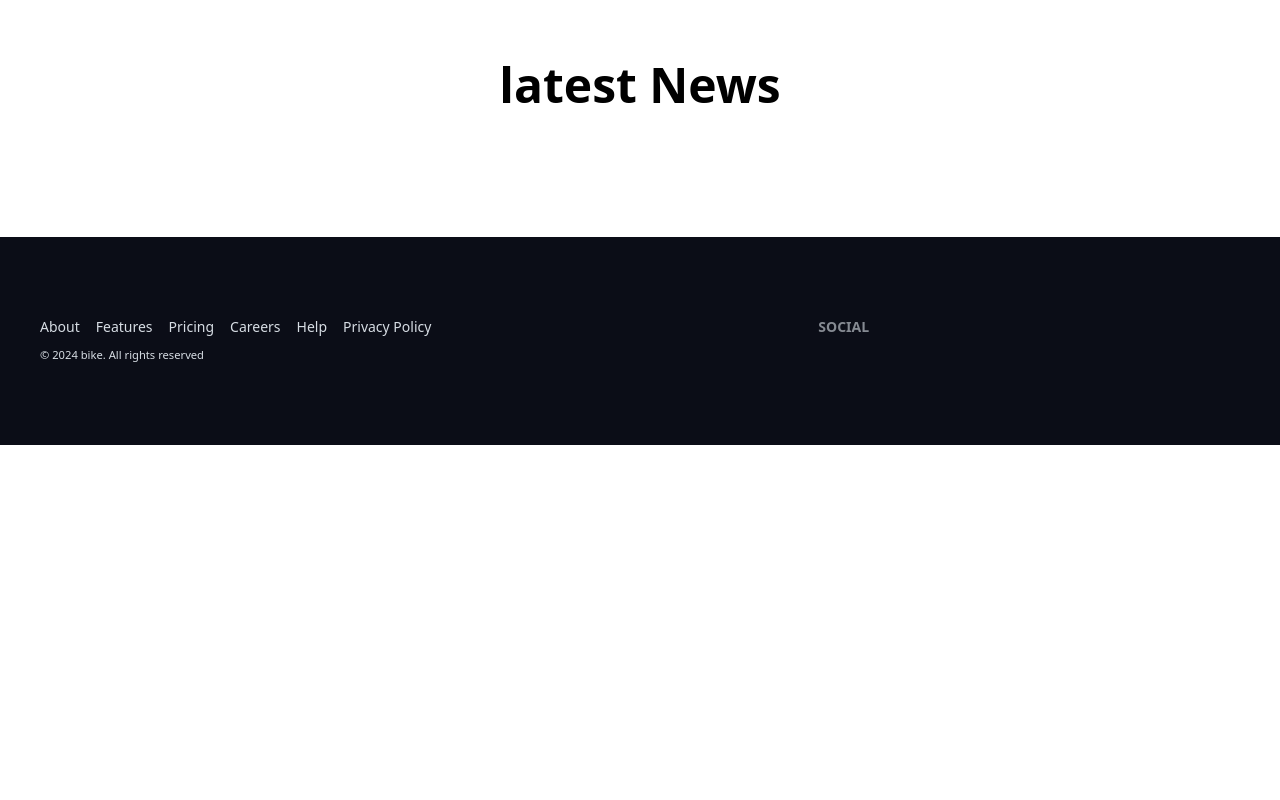
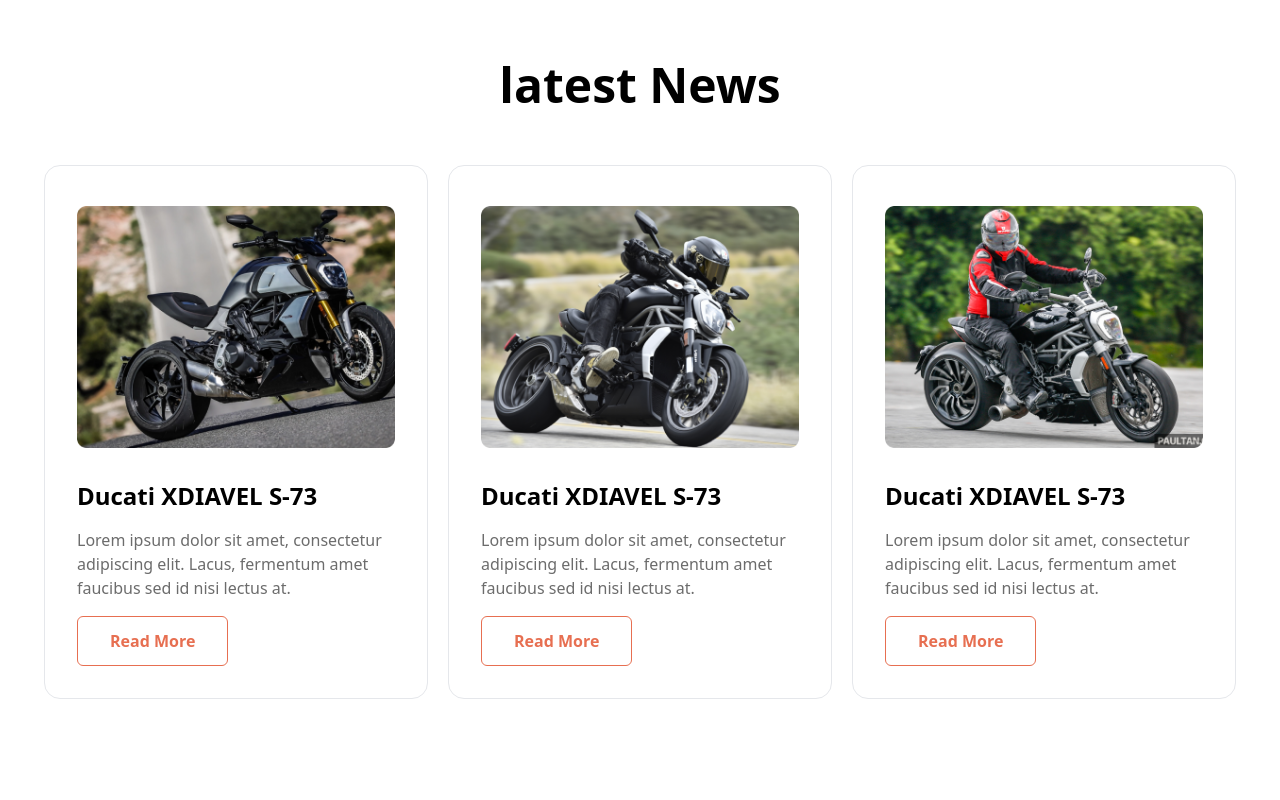
Before and after one commit to JUNAIDHASAN75/bike-bazar-client, a React (Vite) app: page / in a window 1280 px wide. Shown: the part 1240-2040 px from the top of the page. Before the commit the page ends 1685 px from the top, so only its background shows below. Built offline with nearby package versions, Linux system fonts and the light colour scheme.

Commit message:
add latest bike card

```diff
--- a/src/Pages/Home/Home/LatestBike/LatestBike.jsx
+++ b/src/Pages/Home/Home/LatestBike/LatestBike.jsx
@@ -1,11 +1,49 @@
+import { Link } from "react-router-dom";
 import HeaderTitle from "../../../../Component/HeaderTitle";
-
+import latest1 from "../../../../assets/images/others/latest1.png"
+import latest2 from "../../../../assets/images/others/latest2.png"
+import latest3 from "../../../../assets/images/others/latest3.png"
 const LatestBike = () => {
     return (
         <div className="my-32">
             <HeaderTitle title={"latest News"}></HeaderTitle>
-            <div>
-
+            <div className="mt-14 lg:flex gap-5 justify-center">
+                <div className="card w-96 bg-white border">
+                    <figure className="px-8 pt-10">
+                        <img src={latest1} alt="Shoes" className="rounded-lg" />
+                    </figure>
+                    <div className="card-body space-y-2 text-black">
+                        <h2 className="card-title font-semibold text-2xl">Ducati XDIAVEL S-73</h2>
+                        <p className="text-[#6C6C6C]">Lorem ipsum dolor sit amet, consectetur adipiscing elit. Lacus, fermentum amet faucibus sed id nisi lectus at.</p>
+                        <div className="card-actions">
+                            <Link className='bg-[] border border-[#E76F51] text-[#E76F51] px-8 py-3 font-semibold rounded-md hover:text-white hover:bg-[#E76F51]'>Read More</Link>
+                        </div>
+                    </div>
+                </div>
+                <div className="card w-96 bg-white border">
+                    <figure className="px-8 pt-10">
+                        <img src={latest2} alt="Shoes" className="rounded-lg" />
+                    </figure>
+                    <div className="card-body space-y-2 text-black">
+                        <h2 className="card-title font-semibold text-2xl">Ducati XDIAVEL S-73</h2>
+                        <p className="text-[#6C6C6C]">Lorem ipsum dolor sit amet, consectetur adipiscing elit. Lacus, fermentum amet faucibus sed id nisi lectus at.</p>
+                        <div className="card-actions">
+                            <Link className='bg-[] border border-[#E76F51] text-[#E76F51] px-8 py-3 font-semibold rounded-md hover:text-white hover:bg-[#E76F51]'>Read More</Link>
+                        </div>
+                    </div>
+                </div>
+                <div className="card w-96 bg-white border">
+                    <figure className="px-8 pt-10">
+                        <img src={latest3} alt="Shoes" className="rounded-lg" />
+                    </figure>
+                    <div className="card-body space-y-2 text-black">
+                        <h2 className="card-title font-semibold text-2xl">Ducati XDIAVEL S-73</h2>
+                        <p className="text-[#6C6C6C]">Lorem ipsum dolor sit amet, consectetur adipiscing elit. Lacus, fermentum amet faucibus sed id nisi lectus at.</p>
+                        <div className="card-actions">
+                            <Link className='bg-[] border border-[#E76F51] text-[#E76F51] px-8 py-3 font-semibold rounded-md hover:text-white hover:bg-[#E76F51]'>Read More</Link>
+                        </div>
+                    </div>
+                </div>
             </div>
         </div>
     );
```
